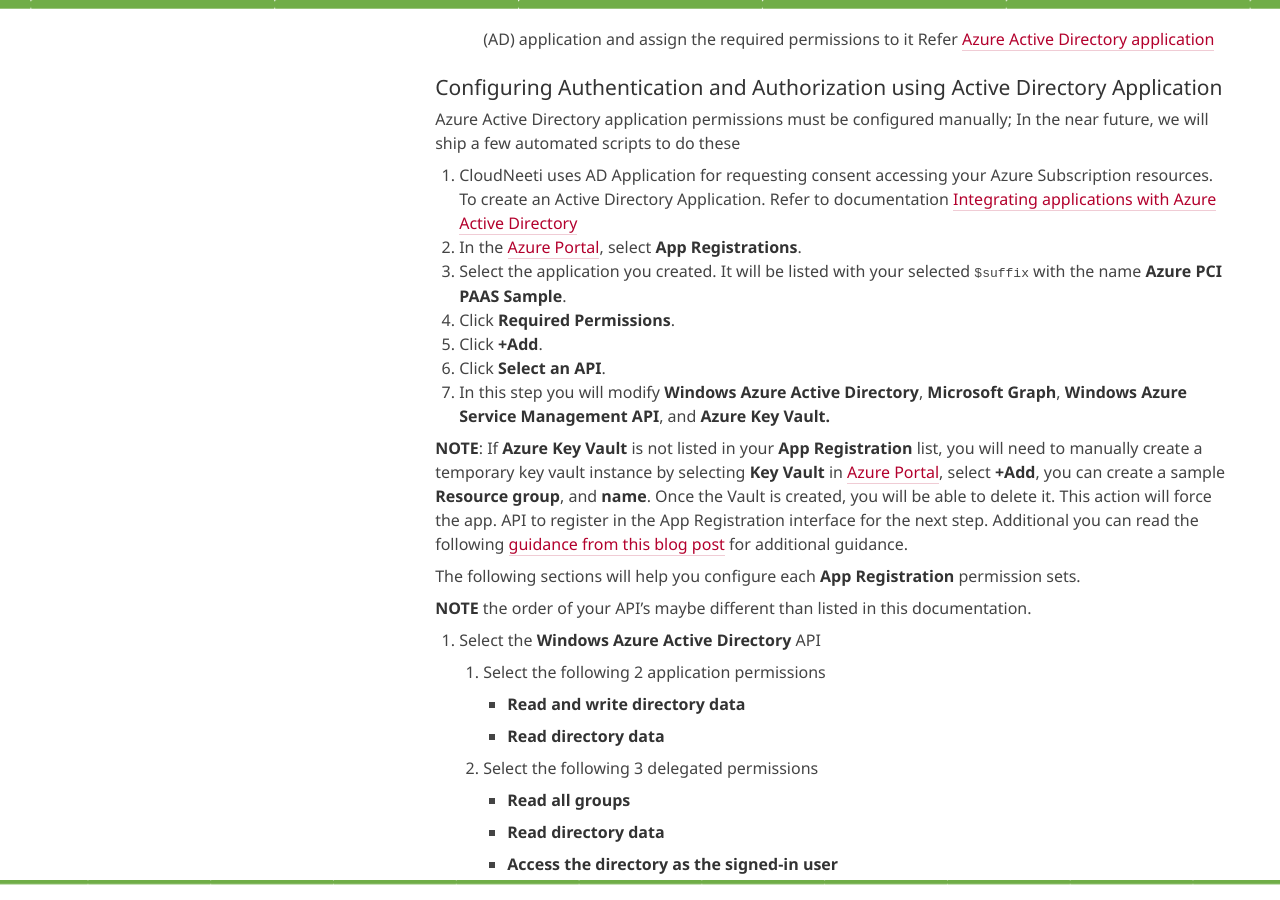
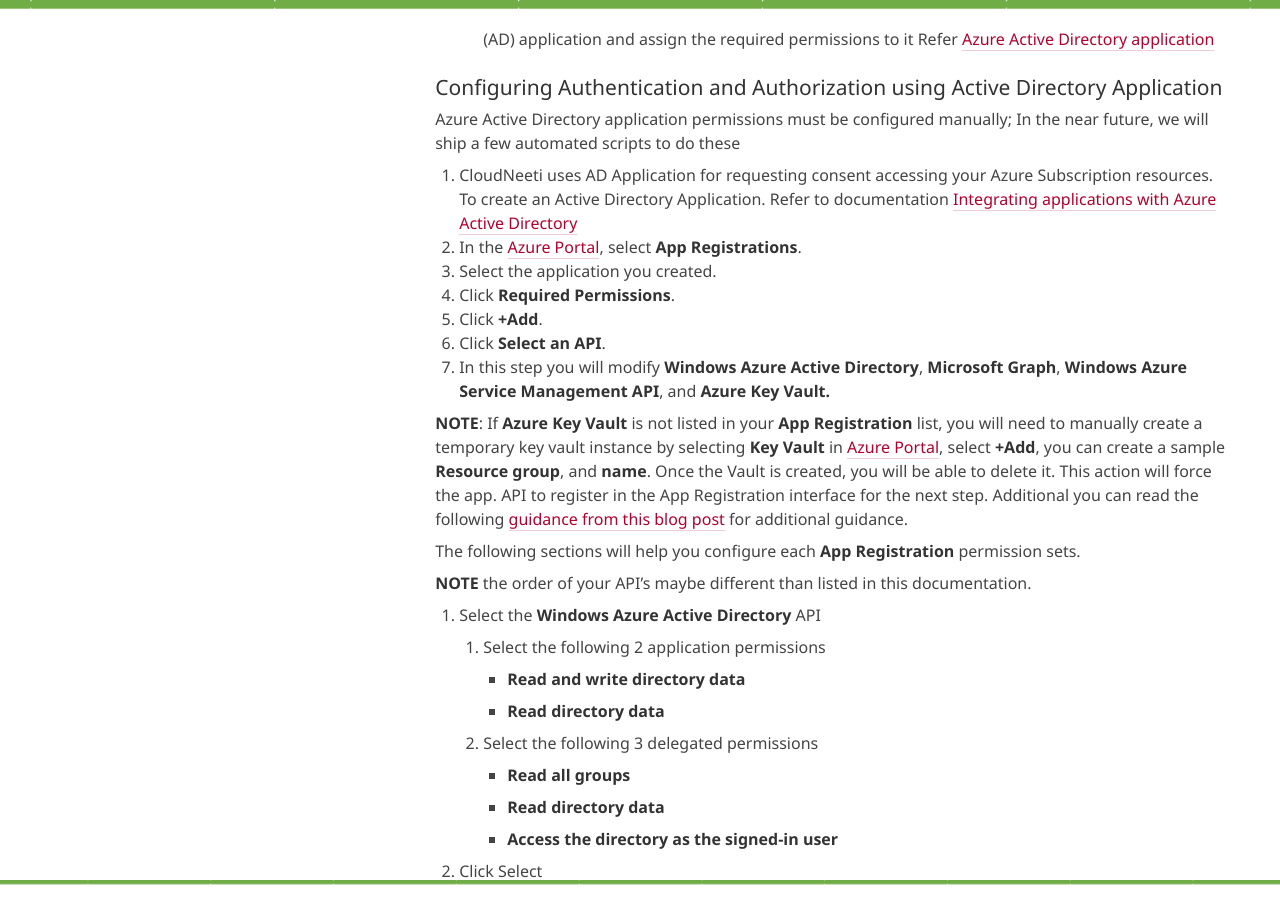
Before and after one commit to Cloudneeti/docs_cloudneeti, a Jekyll site: the page built from deployment-guide.md, in a window 1280 px wide and 900 px high, scrolled down 1430 px. Built offline with Jekyll 4.4.1, drawn with Linux system fonts in a browser that asks for light colours.

Commit message:
Minor Changes

```diff
--- a/deployment-guide.md
+++ b/deployment-guide.md
@@ -51,8 +51,7 @@
 1. CloudNeeti uses AD Application for requesting consent accessing your Azure Subscription resources. To create an Active Directory Application. Refer to documentation [Integrating applications with Azure Active Directory](https://docs.microsoft.com/en-us/azure/active-directory/develop/active-directory-integrating-applications)
 2.  In the [Azure Portal](https://portal.azure.com/), select **App
     Registrations**.
-3.  Select the application you created. It will be listed with your selected
-    `$suffix` with the name **Azure PCI PAAS Sample**.
+3.  Select the application you created.
 4.  Click **Required Permissions**.
 5.  Click **+Add**.
 6.  Click **Select an API**.
```
